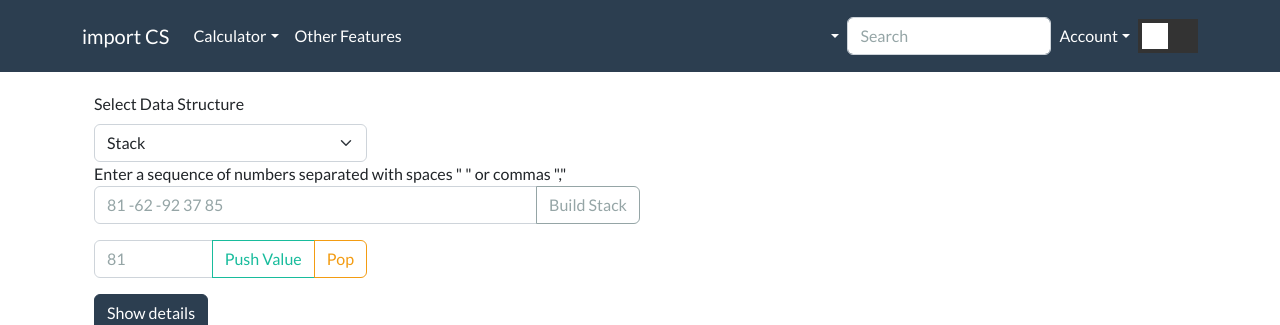
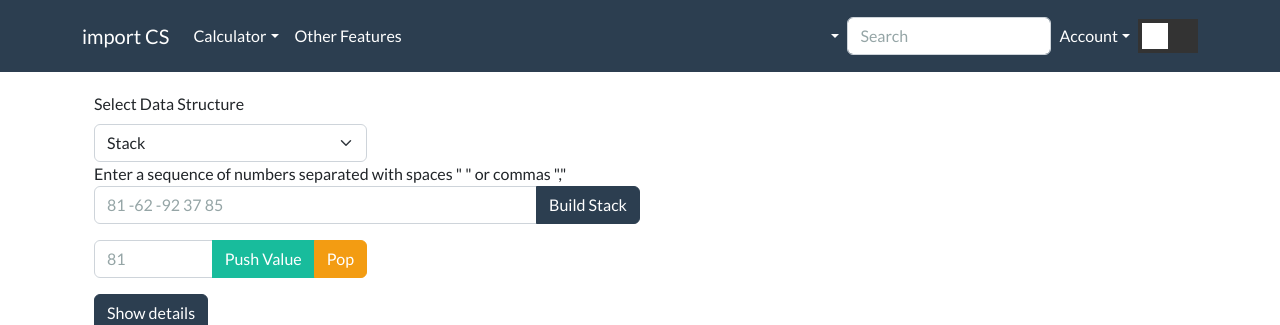
Before and after one commit to Team-2B-Determined/import-cs, a React (Create React App) app in the folder client/: page /datastructures/single-element in a window 1280 px wide. Shown: the top 325 px of the page. Built offline with nearby package versions, Linux system fonts and the light colour scheme.

Commit message:
fix: Readability of buttons
fix: Readability of buttons

```diff
--- a/client/src/pages/datastructures/SingleElementDataStructures.tsx
+++ b/client/src/pages/datastructures/SingleElementDataStructures.tsx
@@ -85,10 +85,10 @@ const SingleElementDataStructures = () => {
                 placeholder="81"
                 aria-label="81"
                 aria-describedby="basic-addon2"/>
-            <Button variant="outline-success" id="button-addon2" onClick={create}>
+            <Button variant="success" id="button-addon2" onClick={create}>
                 Push Value
             </Button>
-            <Button variant="outline-warning" id="button-addon2" onClick={read}>
+            <Button variant="warning" id="button-addon2" onClick={read}>
                 Pop
             </Button>
         </InputGroup>
@@ -123,16 +123,10 @@ const SingleElementDataStructures = () => {
                         aria-label="81 -62 -92 37 85"
                         aria-describedby="basic-addon2"
                     />
-                    <Button variant="outline-secondary" id="button-addon2" onClick={buildData}>
+                    <Button variant="primary" id="button-addon2" onClick={buildData}>
                         {"Build " + dataStructure}
                     </Button>
                 </InputGroup>
-            </Col>
-            <Col hidden={true}>
-                <div>
-                    {"The " + dataStructure + " currently looks like:"}
-                </div>
-                {dataState.toString()}
             </Col>
             <Col xs={3}>
                 <CRUDInterface/>
```
